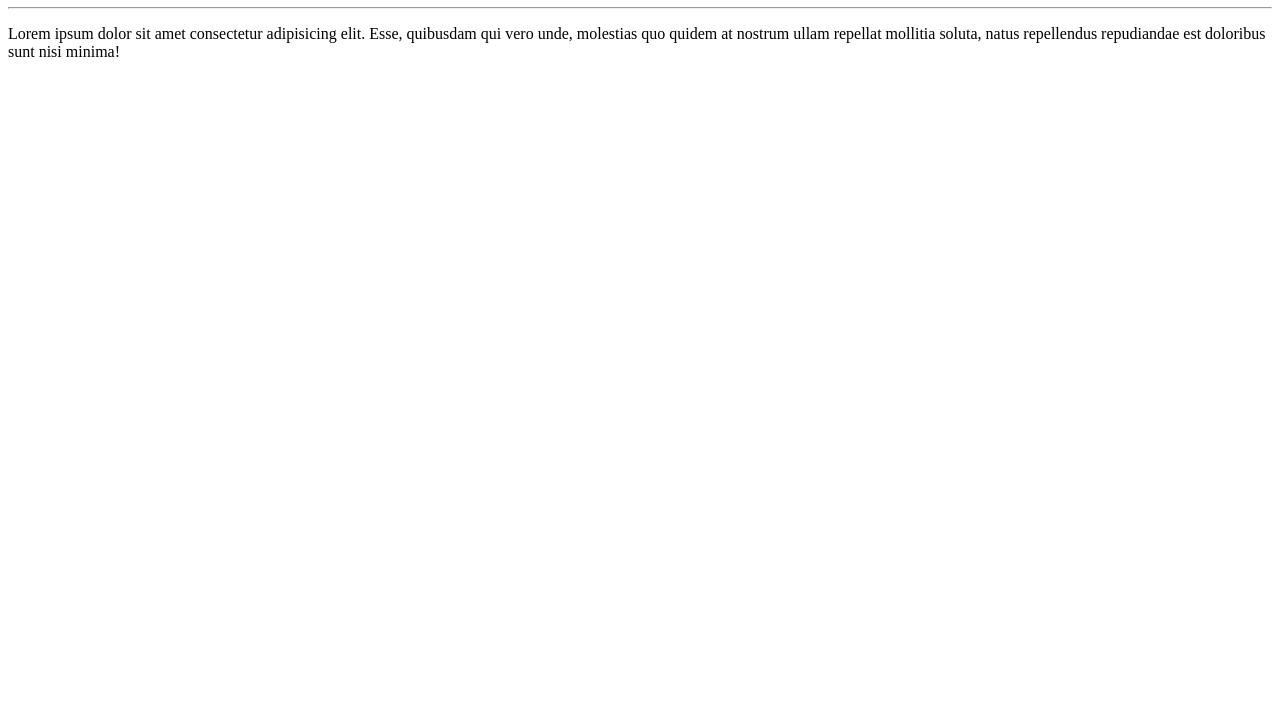
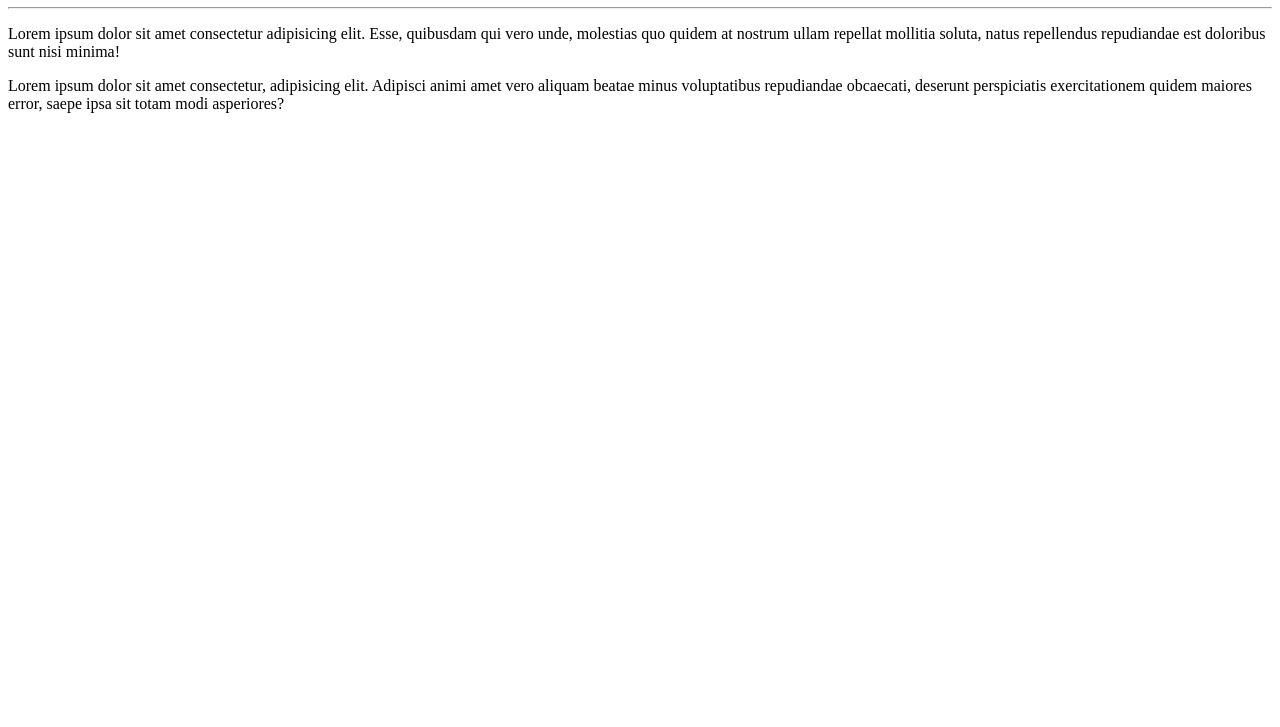
Before and after one commit to Fortkump/Ola-Mundo-, a plain HTML site: page site-exemplo/index.html in a window 1280 px wide. Shown: the part 73-800 px from the top of the page. Drawn offline with Linux system fonts and the light colour scheme.

Commit message:
adicionei um parágrafo

```diff
--- a/site-exemplo/index.html
+++ b/site-exemplo/index.html
@@ -9,5 +9,6 @@
     <h1>Olá, Mundo!</h1>
     <hr>
     <p>Lorem ipsum dolor sit amet consectetur adipisicing elit. Esse, quibusdam qui vero unde, molestias quo quidem at nostrum ullam repellat mollitia soluta, natus repellendus repudiandae est doloribus sunt nisi minima!</p>
+    <p>Lorem ipsum dolor sit amet consectetur, adipisicing elit. Adipisci animi amet vero aliquam beatae minus voluptatibus repudiandae obcaecati, deserunt perspiciatis exercitationem quidem maiores error, saepe ipsa sit totam modi asperiores?</p>
 </body>
 </html>
```
